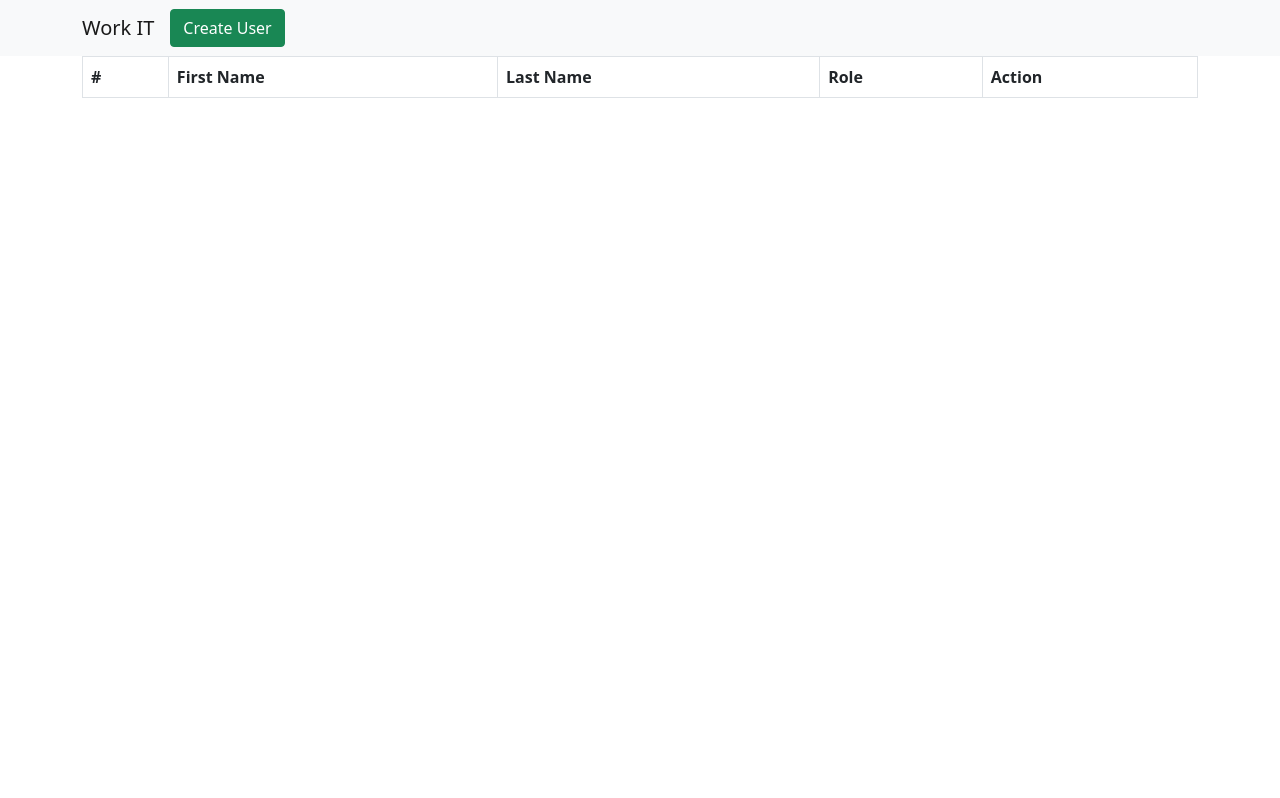
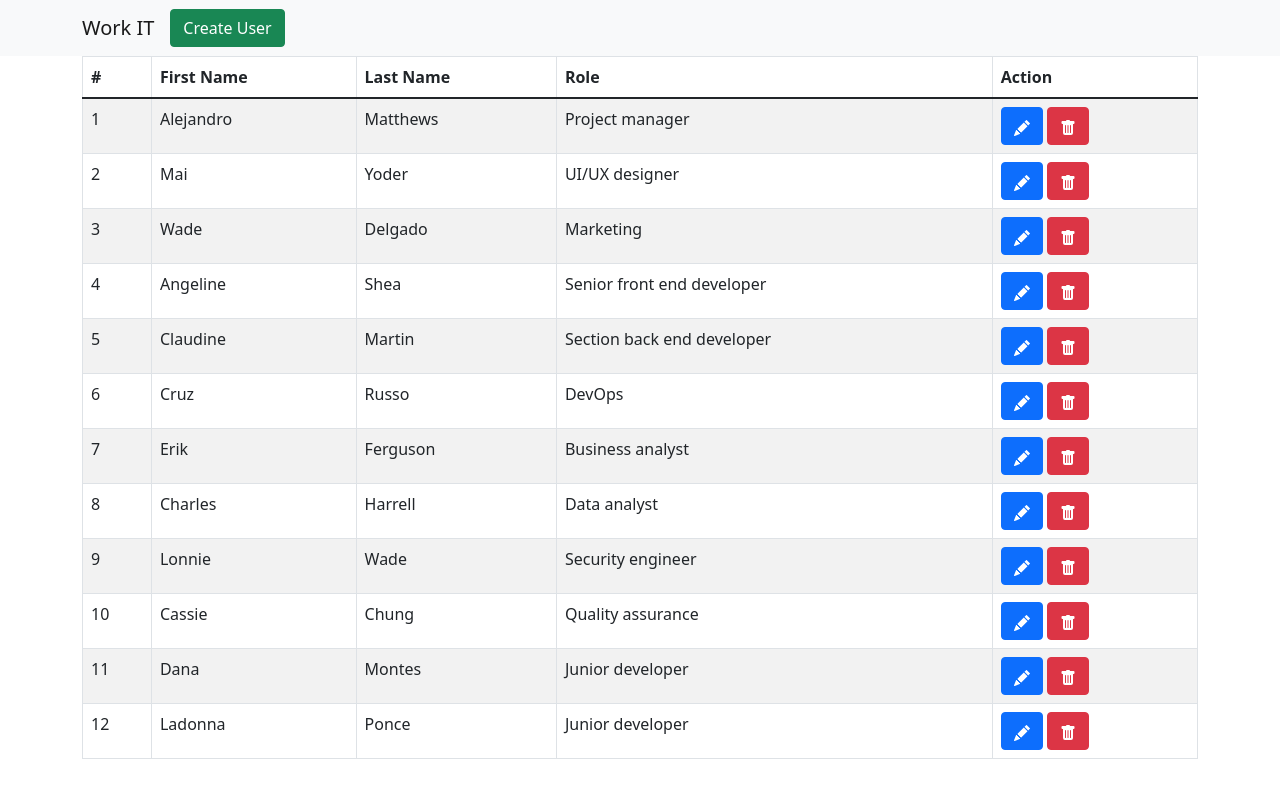
Before and after one commit to dodosiz/work-it, a React app: page / in a window 1280 px wide. Built offline with nearby package versions, Linux system fonts and the light colour scheme.

Commit message:
Add mock users.

```diff
--- /dev/null
+++ b/src/data/mock-data.ts
@@ -0,0 +1,83 @@
+import { v4 } from "uuid";
+import { AppState } from "./store";
+
+export const DATA: AppState = {
+	usersState: {
+		userFormOpened: false,
+		userIdToEdit: undefined,
+		users: [
+			{
+				id: v4(),
+				firstName: "Alejandro",
+				lastName: "Matthews",
+				role: "Project manager",
+			},
+			{
+				id: v4(),
+				firstName: "Mai",
+				lastName: "Yoder",
+				role: "UI/UX designer",
+			},
+			{
+				id: v4(),
+				firstName: "Wade",
+				lastName: "Delgado",
+				role: "Marketing",
+			},
+			{
+				id: v4(),
+				firstName: "Angeline",
+				lastName: "Shea",
+				role: "Senior front end developer",
+			},
+			{
+				id: v4(),
+				firstName: "Claudine",
+				lastName: "Martin",
+				role: "Section back end developer",
+			},
+			{
+				id: v4(),
+				firstName: "Cruz",
+				lastName: "Russo",
+				role: "DevOps",
+			},
+			{
+				id: v4(),
+				firstName: "Erik",
+				lastName: "Ferguson",
+				role: "Business analyst",
+			},
+			{
+				id: v4(),
+				firstName: "Charles",
+				lastName: "Harrell",
+				role: "Data analyst",
+			},
+			{
+				id: v4(),
+				firstName: "Lonnie",
+				lastName: "Wade",
+				role: "Security engineer",
+			},
+			{
+				id: v4(),
+				firstName: "Cassie",
+				lastName: "Chung",
+				role: "Quality assurance",
+			},
+			{
+				id: v4(),
+				firstName: "Dana",
+				lastName: "Montes",
+				role: "Junior developer",
+			},
+			{
+				id: v4(),
+				firstName: "Ladonna",
+				lastName: "Ponce",
+				role: "Junior developer",
+			},
+		],
+	},
+};
--- a/src/data/store.ts
+++ b/src/data/store.ts
@@ -1,4 +1,5 @@
 import { configureStore } from "@reduxjs/toolkit";
+import { DATA } from "./mock-data";
 import { usersReducer, UsersState } from "./users/users";
 
 export interface AppState {
@@ -9,4 +10,5 @@ export const store = configureStore({
 	reducer: {
 		usersState: usersReducer,
 	},
+	preloadedState: DATA,
 });
```
